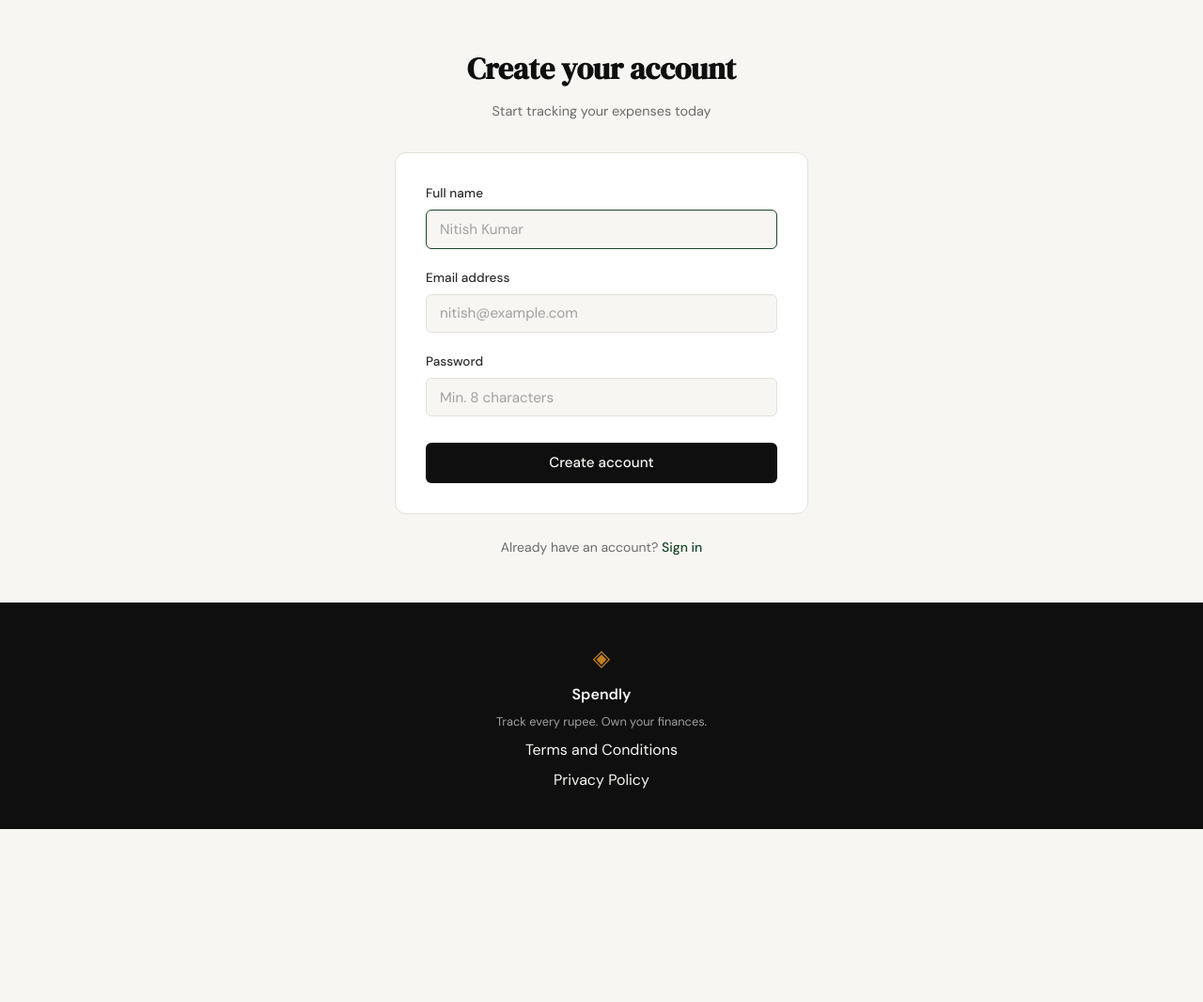
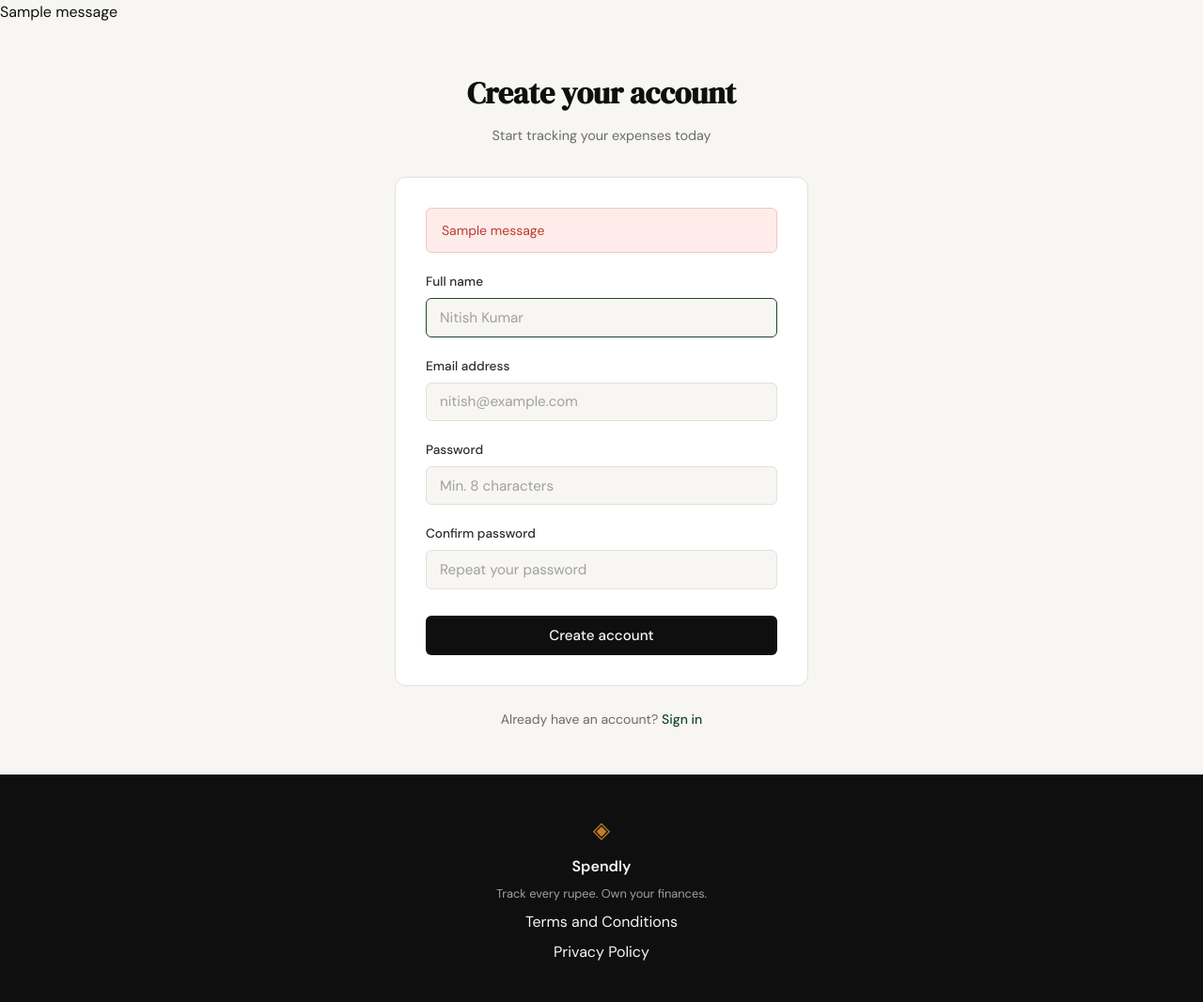
Before and after one commit to SRB77/Spendly, a Flask app: page /register in a window 1280 px wide. Shown: the part 61-1127 px from the top of the page at 94% size. Before the commit the page ends 943 px from the top, so only its background shows below. Run offline with Flask 3, Linux system fonts and the light colour scheme; one stand-in notice (Sample message) is shown.

Commit message:
Feature : Implement the Register route and feature

```diff
--- a/app.py
+++ b/app.py
@@ -1,7 +1,10 @@
-from flask import Flask, render_template
-from database.db import get_db, init_db, seed_db
+import sqlite3
+
+from flask import Flask, flash, redirect, render_template, request, url_for
+from database.db import create_user, get_db, init_db, seed_db
 
 app = Flask(__name__)
+app.secret_key = "dev-secret-key"
 
 with app.app_context():
     init_db()
@@ -17,9 +20,39 @@
     return render_template("landing.html")
 
 
-@app.route("/register")
+@app.route("/register", methods=["GET", "POST"])
 def register():
-    return render_template("register.html")
+    if request.method == "GET":
+        return render_template("register.html")
+
+    name     = request.form.get("name", "").strip()
+    email    = request.form.get("email", "").strip().lower()
+    password = request.form.get("password", "")
+    confirm  = request.form.get("confirm_password", "")
+
+    if not name:
+        flash("Full name is required.")
+        return render_template("register.html")
+
+    if "@" not in email or "." not in email.split("@")[-1]:
+        flash("Please enter a valid email address.")
+        return render_template("register.html")
+
+    if len(password) < 8:
+        flash("Password must be at least 8 characters.")
+        return render_template("register.html")
+
+    if password != confirm:
+        flash("Passwords do not match.")
+        return render_template("register.html")
+
+    try:
+        create_user(name, email, password)
+    except sqlite3.IntegrityError:
+        flash("An account with that email already exists.")
+        return render_template("register.html")
+
+    return redirect(url_for("login"))
 
 
 @app.route("/login")
@@ -67,4 +100,4 @@
 
 
 if __name__ == "__main__":
-    app.run(debug=True, port=5001)
+    app.run(debug=True, port=5002)
--- a/templates/base.html
+++ b/templates/base.html
@@ -26,6 +26,13 @@
     </nav>
 
     <main class="main-content">
+        {% with messages = get_flashed_messages() %}
+            {% if messages %}
+                {% for message in messages %}
+                    <p class="flash-global">{{ message }}</p>
+                {% endfor %}
+            {% endif %}
+        {% endwith %}
         {% block content %}{% endblock %}
     </main>
 
--- a/templates/register.html
+++ b/templates/register.html
@@ -13,27 +13,39 @@
         </div>
 
         <div class="auth-card">
-            {% if error %}
-            <div class="auth-error">{{ error }}</div>
-            {% endif %}
+            {% with messages = get_flashed_messages() %}
+                {% if messages %}
+                    {% for message in messages %}
+                        <div class="auth-error" role="alert">{{ message }}</div>
+                    {% endfor %}
+                {% endif %}
+            {% endwith %}
 
-            <form method="POST" action="/register">
+            <form method="POST" action="{{ url_for('register') }}">
                 <div class="form-group">
                     <label for="name">Full name</label>
                     <input type="text" id="name" name="name"
                            class="form-input" placeholder="Nitish Kumar"
+                           value="{{ request.form.get('name', '') }}"
                            required autofocus>
                 </div>
                 <div class="form-group">
                     <label for="email">Email address</label>
                     <input type="email" id="email" name="email"
                            class="form-input" placeholder="nitish@example.com"
+                           value="{{ request.form.get('email', '') }}"
                            required>
                 </div>
                 <div class="form-group">
                     <label for="password">Password</label>
                     <input type="password" id="password" name="password"
                            class="form-input" placeholder="Min. 8 characters"
+                           required>
+                </div>
+                <div class="form-group">
+                    <label for="confirm_password">Confirm password</label>
+                    <input type="password" id="confirm_password" name="confirm_password"
+                           class="form-input" placeholder="Repeat your password"
                            required>
                 </div>
                 <button type="submit" class="btn-submit">Create account</button>
```
Also changed, not shown: database/db.py (+10 -0 lines), .claude/specs/02-registration.md (added), spendly.db.
